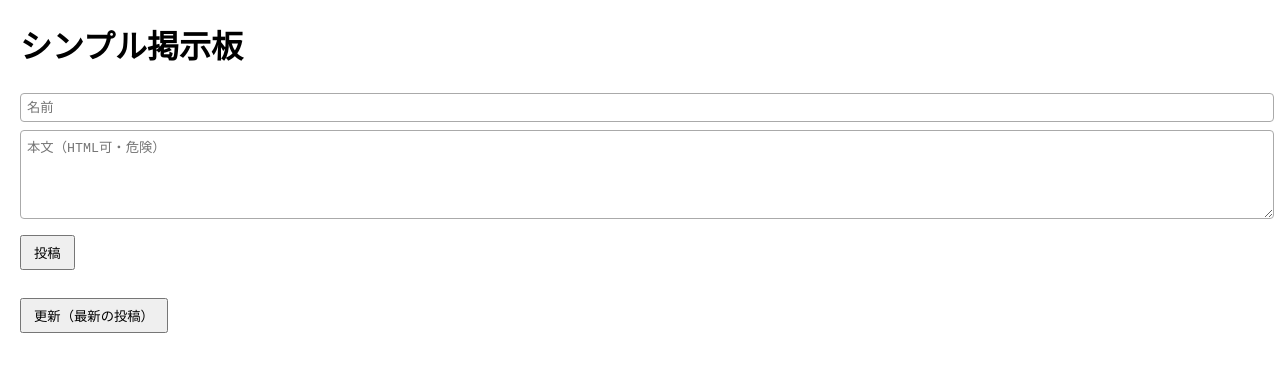
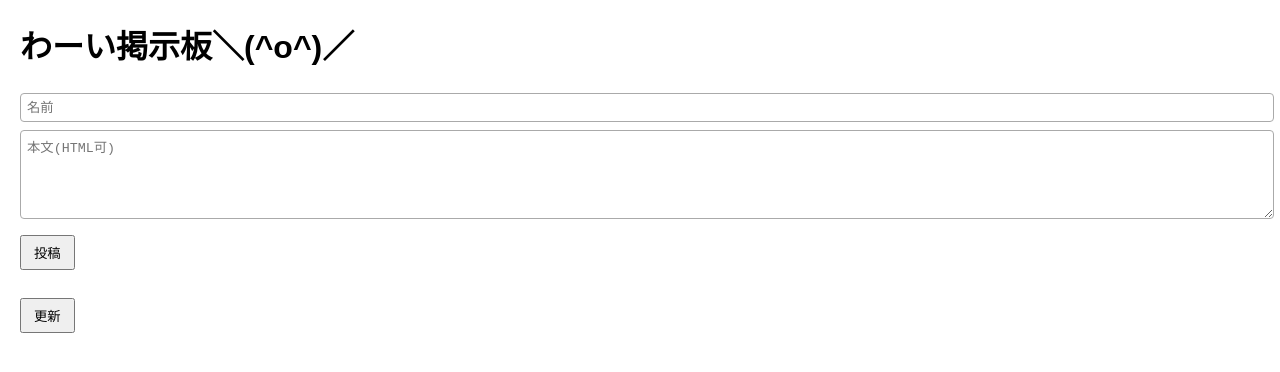
Before and after one commit to nekoha16/04c, a website: page index.html in a window 1280 px wide. Drawn offline with Linux system fonts and the light colour scheme; no server answers.

Commit message:
testing!!

```diff
--- a/index.html
+++ b/index.html
@@ -2,7 +2,7 @@
 <html>
 <head>
   <meta charset="utf-8">
-  <title>シンプル掲示板</title>
+  <title>＼(^o^)／</title>
   <style>
     body { font-family: sans-serif; margin: 20px; }
     form { margin-bottom: 20px; }
@@ -18,15 +18,14 @@
   </style>
 </head>
 <body>
-  <h1>シンプル掲示板</h1>
+  <h1>わーい掲示板＼(^o^)／</h1>
 
   <form id="bbsForm" action="/post" method="post">
     <input type="text" name="name" id="name" placeholder="名前"><br>
-    <textarea name="content" id="content" rows="5" placeholder="本文（HTML可・危険）"></textarea><br>
+    <textarea name="content" id="content" rows="5" placeholder="本文(HTML可)"></textarea><br>
     <button type="submit">投稿</button>
   </form>
-
-  <button id="refreshBtn">更新（最新の投稿）</button>
+  <button id="refreshBtn">更新</button>
 
   <div id="posts"></div>
 
```
